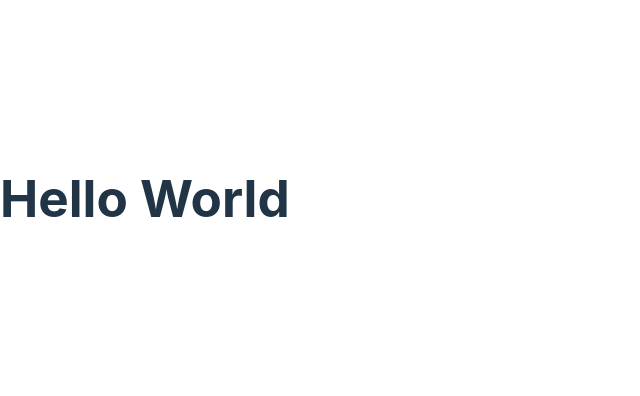
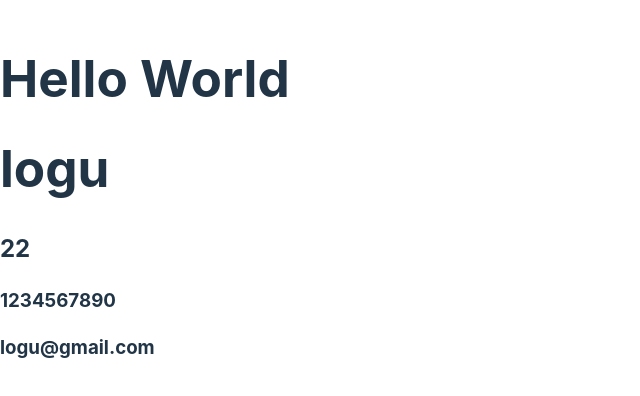
Before and after one commit to Muruganandam12/React, a React (Vite) app in the folder React learn/vite-project/: page / in a window 1280 px wide. Shown: the part 202-598 px from the top of the page, without its empty margins (0-640 px from the left). Built offline with nearby package versions, Linux system fonts and the light colour scheme.

Commit message:
feat:Props

```diff
--- a/React learn/vite-project/src/App.jsx
+++ b/React learn/vite-project/src/App.jsx
@@ -1,4 +1,38 @@
+import User from "./User";
+
 function App(){
+  //return <h1>App</h1>
+ /*react fragement
+ return (
+  <>
+  <h1>Welcome</h1>
+  <h2>to my</h2>
+  <h3>Website</h3>
+  </>
+ );*/
+ const userData={
+  name:"logu",
+  age:22,
+  phone:1234567890,
+  email:"logu@gmail.com",
+
+ }
+ return (
+  <div>
+    <h1>Hello World</h1>
+    <User
+      name={userData.name}
+      age={userData.age}
+      phone={userData.phone}
+      email={userData.email}
+
+    />
+  </div>
+ );
+}
+/*function Hello(){
   return <h1>Hello World</h1>
 }
+
+export {Hello,App}*/
 export default App;
--- /dev/null
+++ b/React learn/vite-project/src/User.jsx
@@ -0,0 +1,14 @@
+import React from 'react'
+
+function User(props) {
+  return (
+    <div>
+        <h1>{props.name}</h1>
+        <h2>{props.age}</h2>
+        <h3>{props.phone}</h3>
+        <h3>{props.email}</h3>
+    </div>
+  )
+}
+
+export default User;
```
